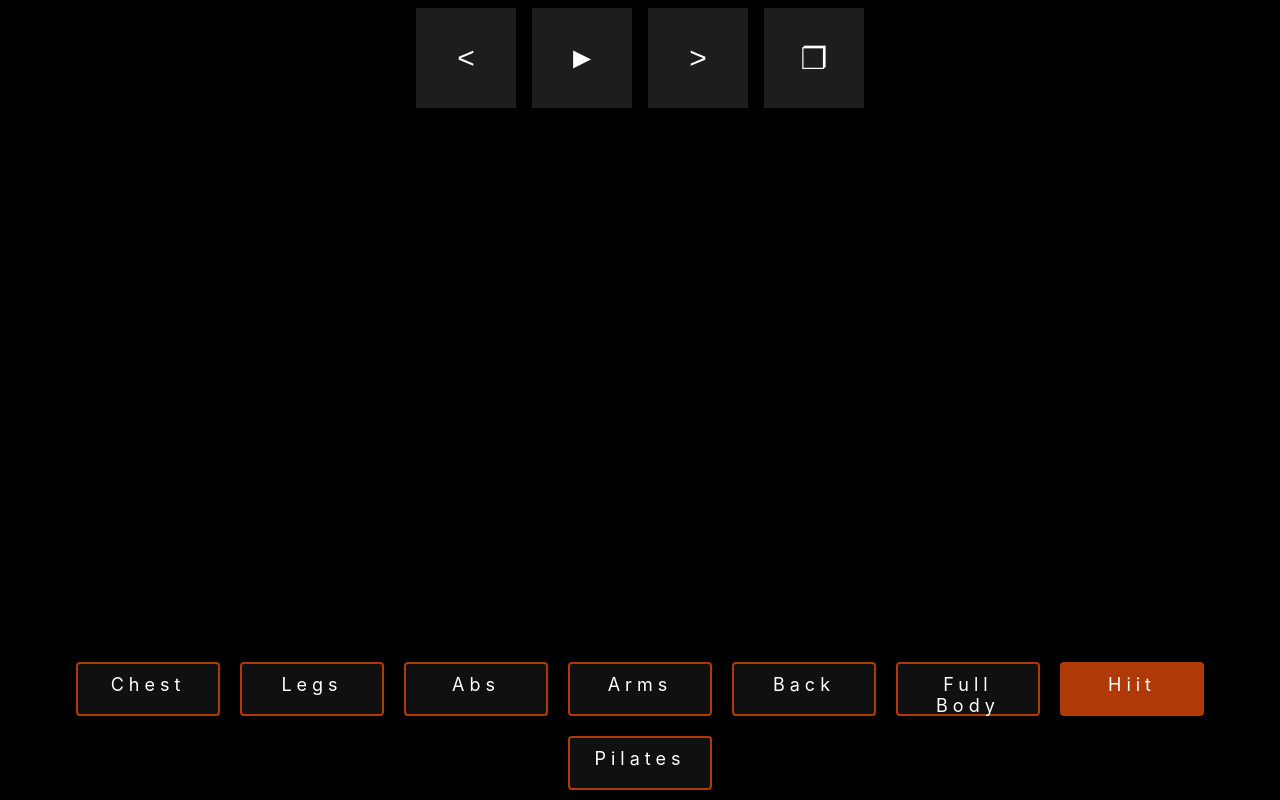
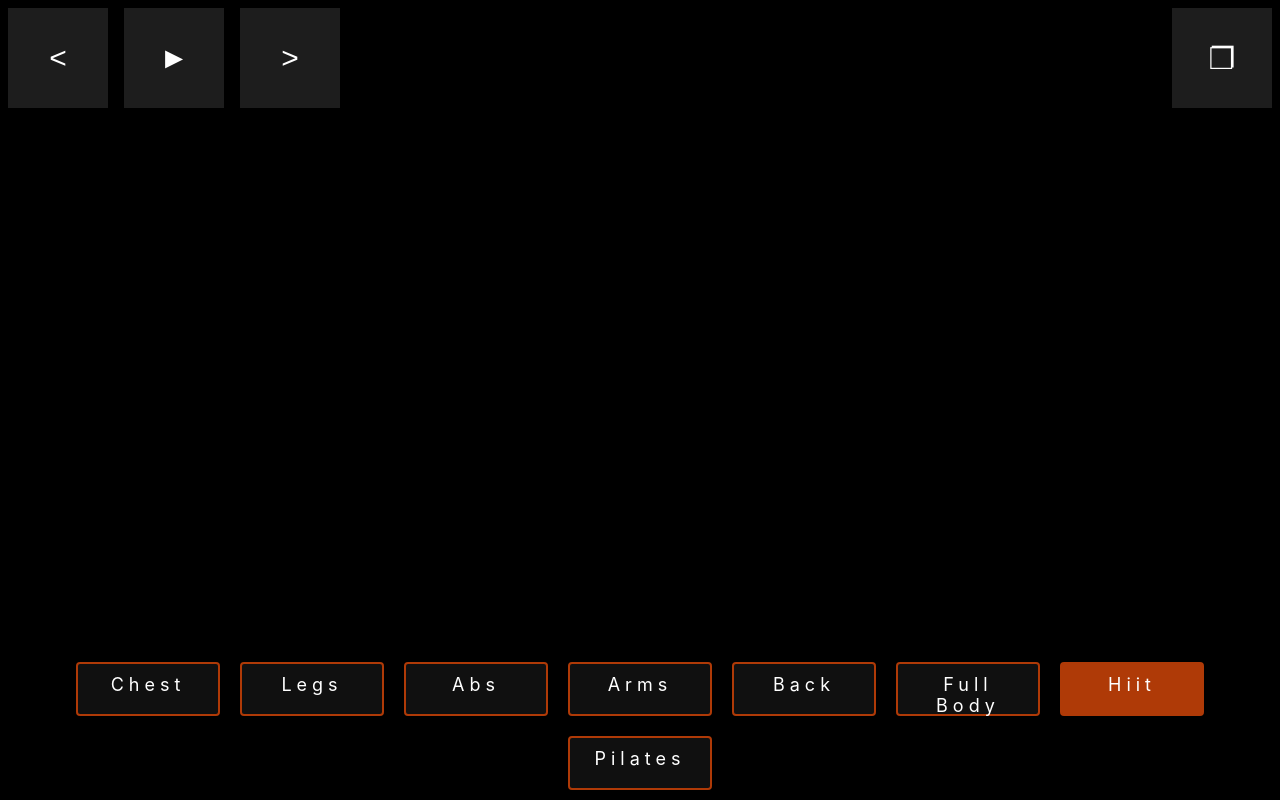
Before and after one commit to AryaIsdark/jumpinit, a React (Create React App) app: page / in a window 1280 px wide. Built offline with nearby package versions, Linux system fonts and the light colour scheme.

Commit message:
controls adjustment

```diff
--- a/src/App.css
+++ b/src/App.css
@@ -67,7 +67,7 @@ body {
   top: 0;
   background: black;
   display: flex;
-  justify-content: center;
+  justify-content: space-between;
   width: 100%;
 }
 
--- a/src/App.js
+++ b/src/App.js
@@ -97,6 +97,7 @@ function App() {
             <div className="controls">
               <div className="player-controls">
                 <>
+                  <div>
                     <button
                       disabled={activeVideoIndex === 0}
                       onClick={() => setActiveVideoIndex(activeVideoIndex - 1)}
@@ -108,7 +109,9 @@ function App() {
                         &#10074; &#10074;
                       </button>
                     ) : (
-                    <button onClick={() => setIsPlaying(true)}>&#9658;</button>
+                      <button onClick={() => setIsPlaying(true)}>
+                        &#9658;
+                      </button>
                     )}
 
                     <button
@@ -117,6 +120,7 @@ function App() {
                     >
                       &gt;
                     </button>
+                  </div>
                   <button onClick={handleFullScreen}>&#10064;</button>
                 </>
               </div>
```
Lines whose indentation alone changed are shown as unchanged.
